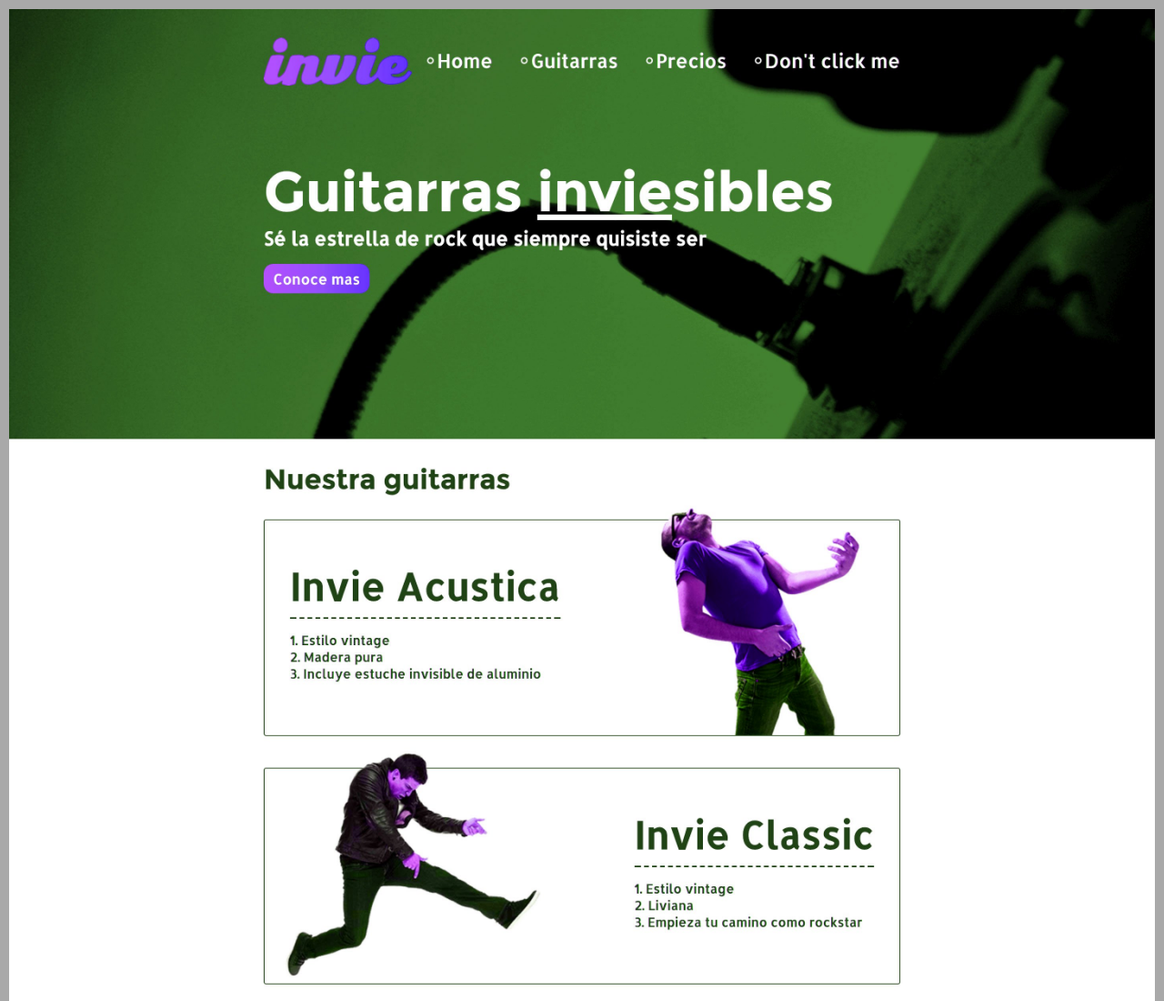
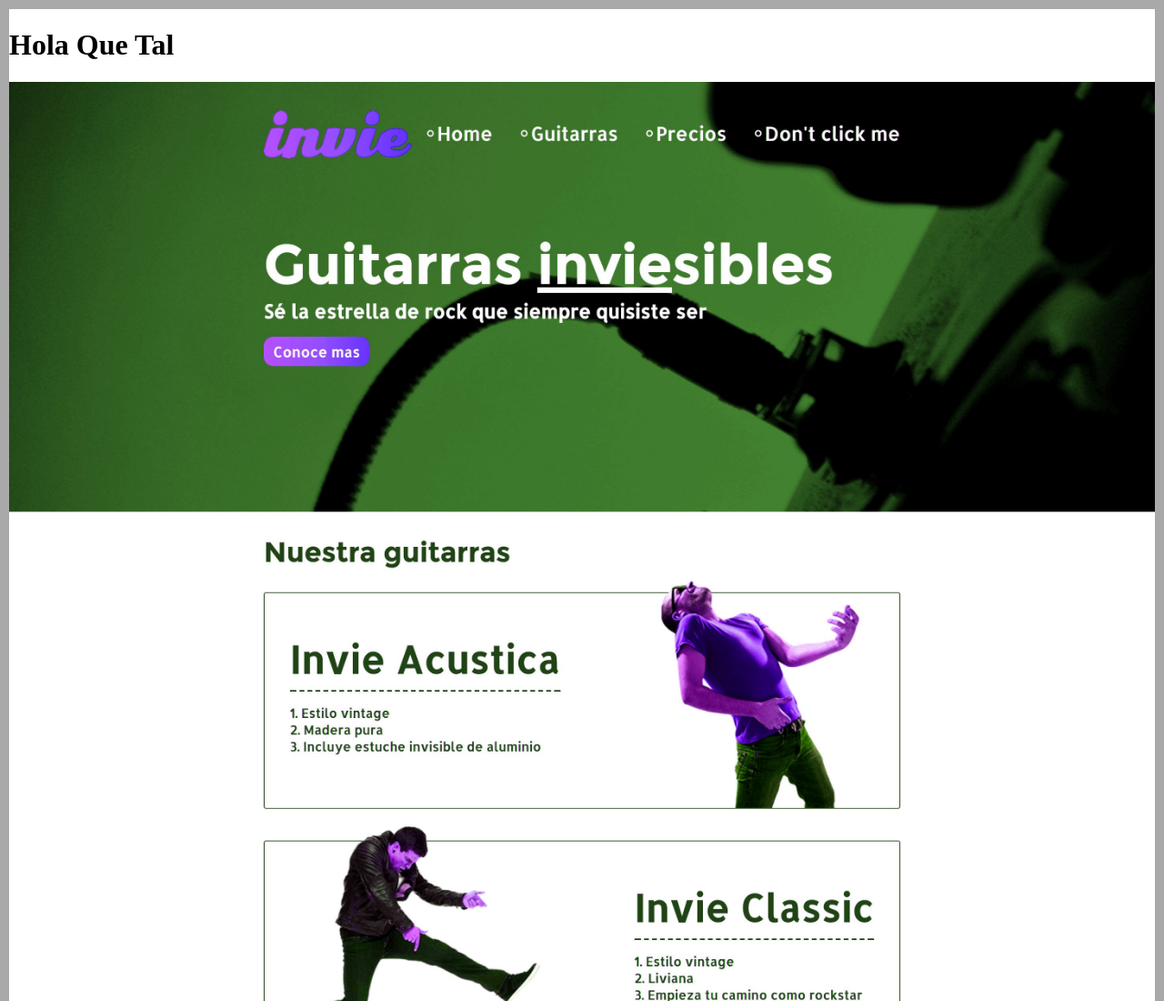
Before and after one commit to JuanPabloOrtizJaimes/Invie-github, a plain HTML site: page index.html in a window 1280 px wide. Shown: the top 1100 px of the page at 91% size. Drawn offline with Linux system fonts and the light colour scheme.

Commit message:
Agregando codigo a index.html

```diff
--- a/index.html
+++ b/index.html
@@ -27,6 +27,7 @@
 	</style>
 </head>
 <body>
+<H1>Hola Que Tal</H1>
 <img src="invie-responsive.png" id="responsivo">
 <img src="nueva-version.jpg" id="nuevaVersion">
 </body>
```
